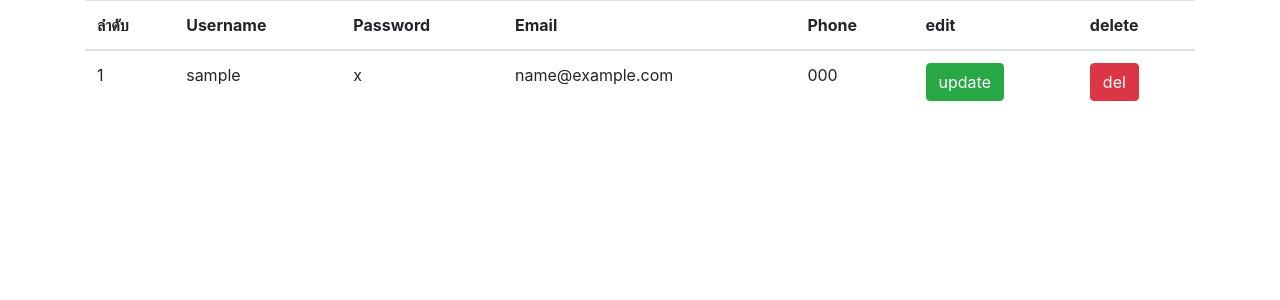
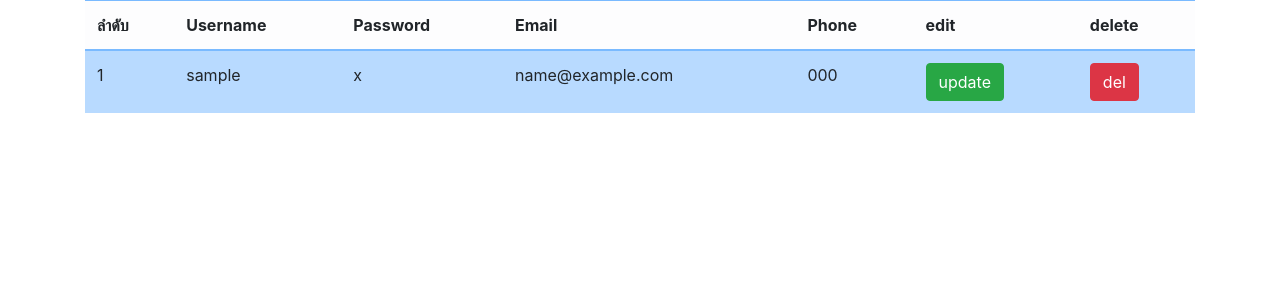
Before and after one commit to assd123ss/a, a PHP site: page /b.php in a window 1280 px wide. Shown: the part 56-356 px from the top of the page. Run offline with PHP 8.4, Linux system fonts and the light colour scheme; tables that the repository leaves empty or names only in its code hold one stand-in row (values such as "Sample post"); data that the repository does not hold is empty.

Commit message:
Update b.php

```diff
--- a/b.php
+++ b/b.php
@@ -15,8 +15,8 @@ include "nav.php";
   </head>
   <body>
   <div class="container">
-  <table class="table">
-  <thead>
+  <table class="table table-primary">
+  <thead class="table-light">
     <tr>
       <th scope="col">ลำดับ</th>
       <th scope="col">Username</th>
```
